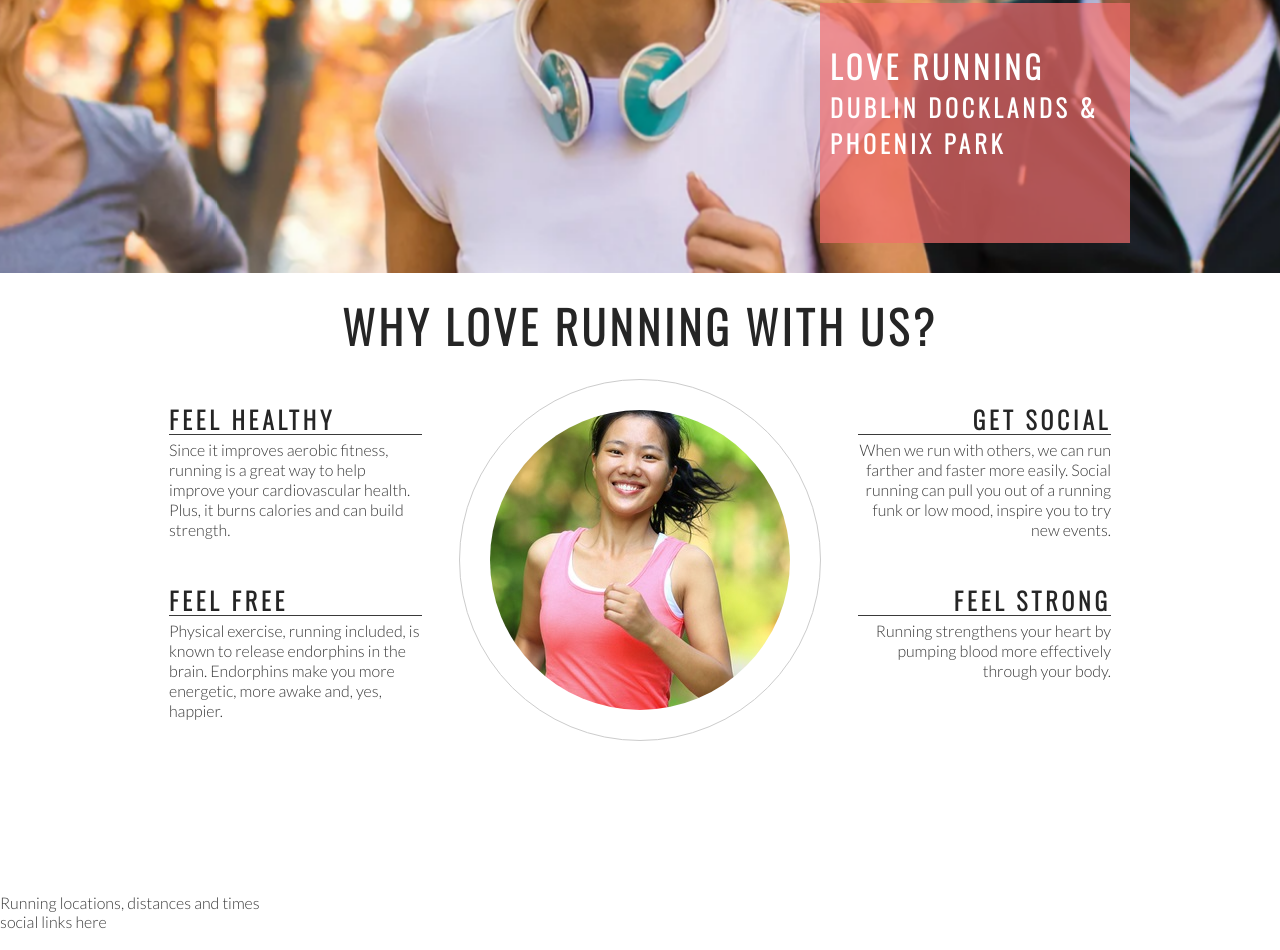
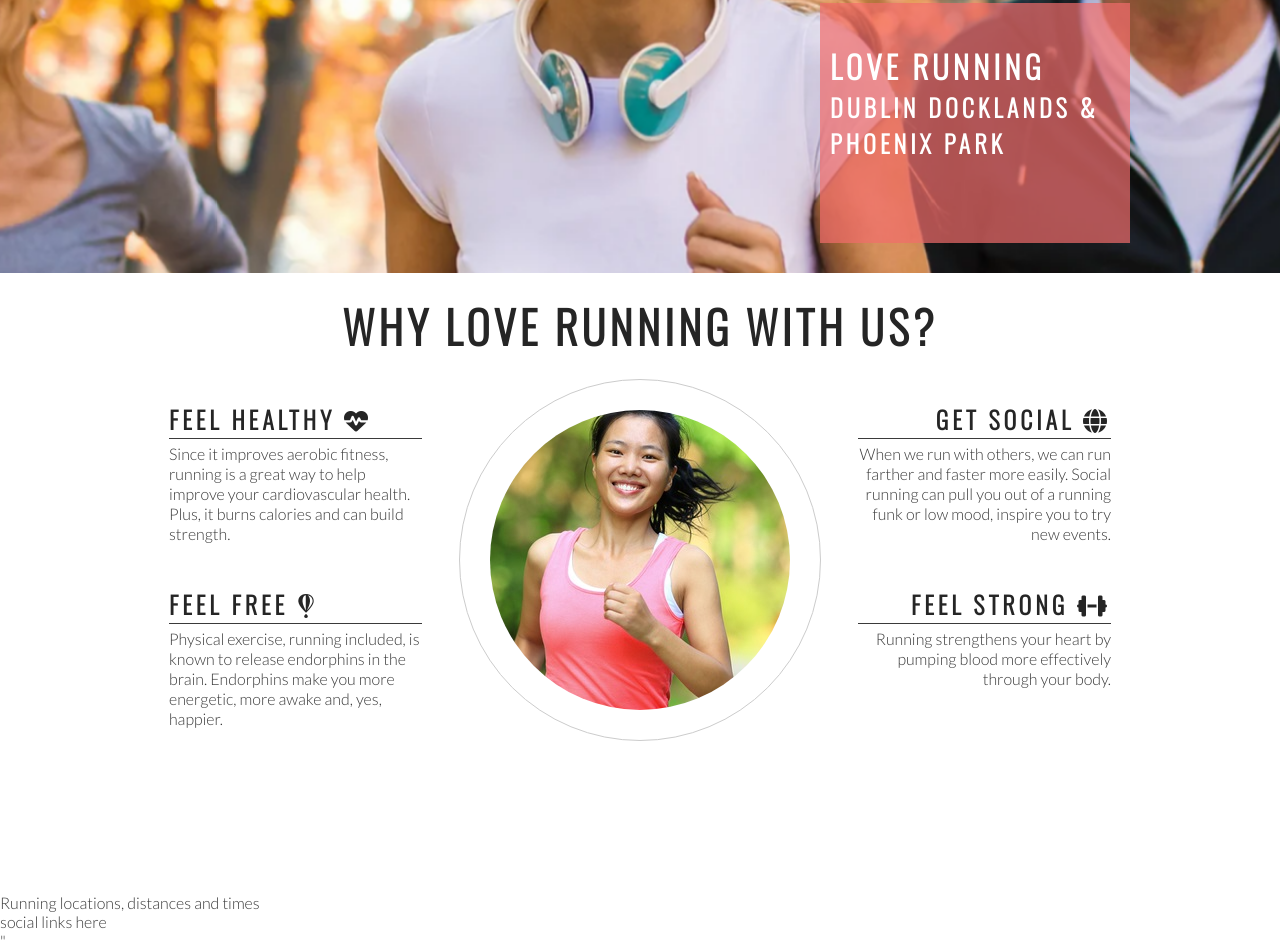
Before and after one commit to RebeccaKen/love-running, a plain HTML site: page index.html in a window 1280 px wide. Shown: the part 402-1352 px from the top of the page. Drawn offline with nearby package versions, Linux system fonts and the light colour scheme.

Commit message:
Add Font Awesome icons to club ethos section

```diff
--- a/index.html
+++ b/index.html
@@ -41,7 +41,7 @@
         <h2 id="welcome">Why Love Running With Us?</h2>
         <div id="left-about">
             <div class="left-about-heading">
-                <h2>Feel Healthy</h2>
+                <h2>Feel Healthy <i class="fa-solid fa-heart-pulse"></i></h2>
                 <hr>
                 <p>
                     Since it improves aerobic fitness, running is a great way to help improve your cardiovascular
@@ -49,7 +49,7 @@
                 </p>
             </div>
             <div class="left-about-heading">
-                <h2>Feel Free</h2>
+                <h2>Feel Free <i class="fa-brands fa-fly"></i></h2>
                 <hr>
                 <p>
                     Physical exercise, running included, is known to release endorphins in the brain. Endorphins make
@@ -59,7 +59,7 @@
         </div>
         <div id="right-about">
             <div class="right-about-heading">
-                <h2>Get Social</h2>
+                <h2>Get Social <i class="fa-solid fa-globe"></i></h2>
                 <hr>
                 <p>
                     When we run with others, we can run farther and faster more easily. Social running can pull you out
@@ -67,7 +67,7 @@
                 </p>
             </div>
             <div class="right-about-heading">
-                <h2>Feel Strong</h2>
+                <h2>Feel Strong <i class="fa-solid fa-dumbbell"></i></h2>
                 <hr>
                 <p>
                     Running strengthens your heart by pumping blood more effectively through your body.
@@ -86,6 +86,9 @@
     <footer>
         social links here
     </footer>
+
+    <!-- font awesome script -->
+    <script src="https://kit.fontawesome.com/245eb5f25c.js" crossorigin="anonymous"></script>"
 </body>
 
 </html>
```
